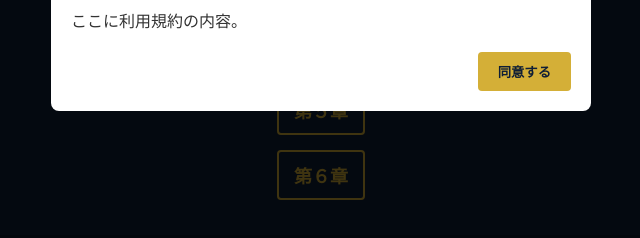
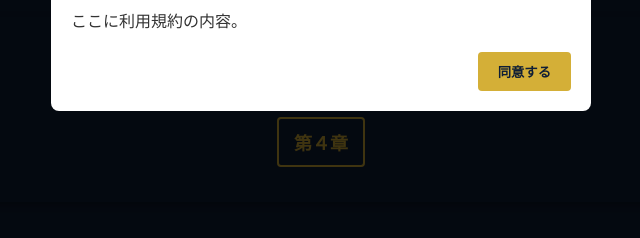
Before and after one commit to CICACADEMYTEXT/CIC3-4, a plain HTML site: page index.html in a window 1280 px wide. Shown: the part 378-616 px from the top of the page, without its empty margins (319-959 px from the left). Drawn offline with Linux system fonts and the light colour scheme.

Commit message:
Update index.html

```diff
--- a/index.html
+++ b/index.html
@@ -10,9 +10,9 @@
     <div class="header">CIC ACADEMY</div>
 
     <ul class="pdf-list">
-        <li><a href="https://cicacademytext.github.io/PDF4/">第４章</a></li>
-        <li><a href="https://cicacademytext.github.io/PDF5/">第５章</a></li>
-        <li><a href="https://cicacademytext.github.io/PDF6/">第６章</a></li>
+        <li><a href="https://cicacademytext.github.io/PDF4/">第３章</a></li>
+        <li><a href="https://cicacademytext.github.io/PDF5/">第４章</a></li>
+
     </ul>
 
 
```
